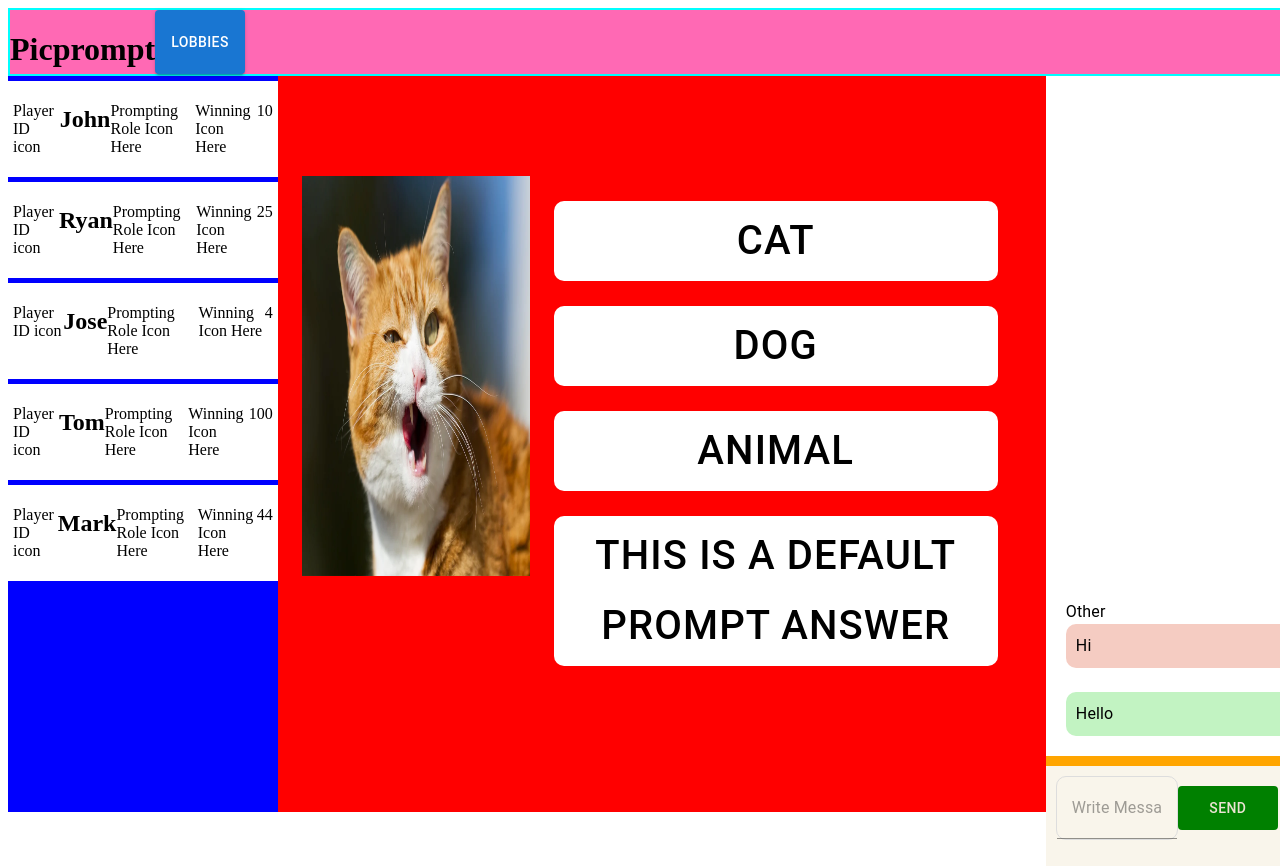
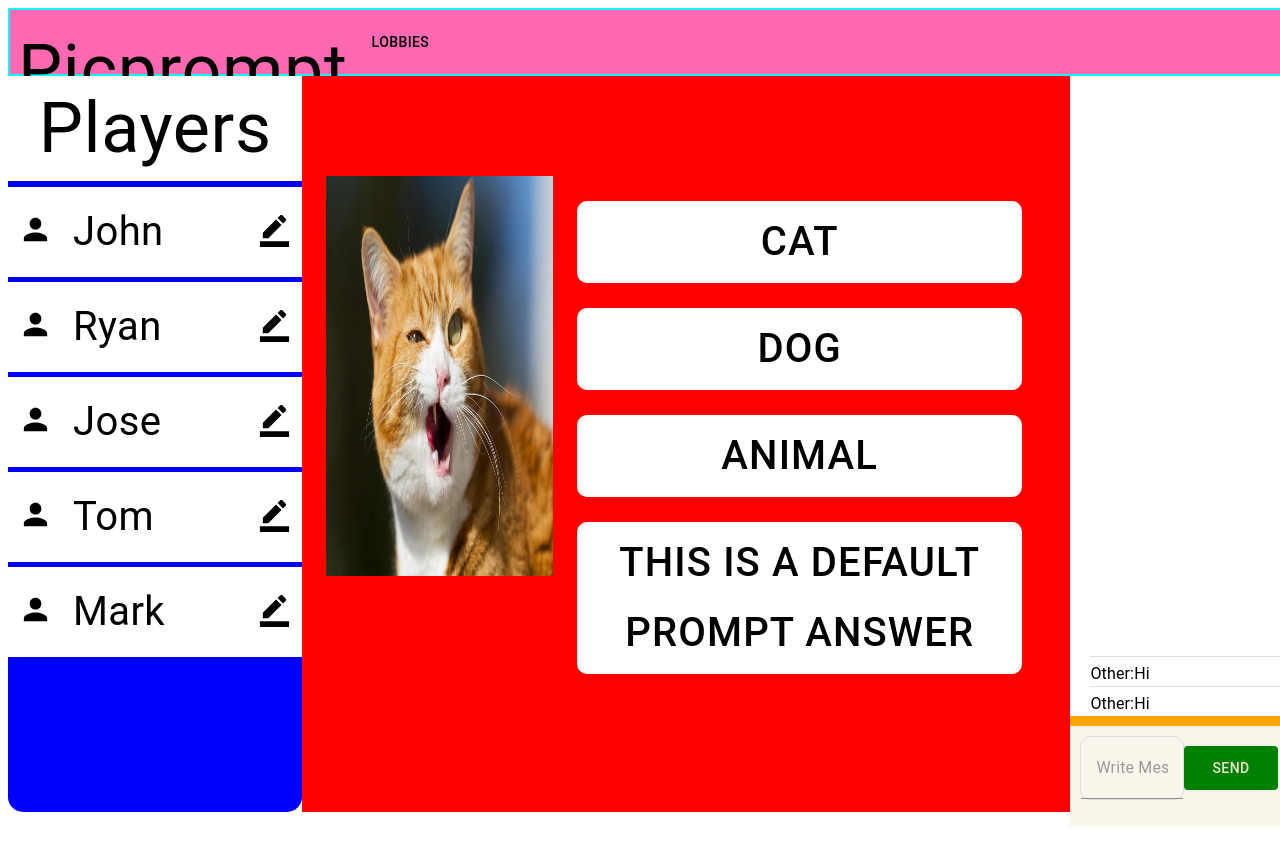
Before and after one commit to dohnnie/se-project, a React (Vite) app in the folder frontend/: page /game in a window 1280 px wide. Shown: the top 866 px of the page. After the commit the page ends 826 px from the top, so only its background shows below. Built offline with nearby package versions, Linux system fonts and the light colour scheme; no server answers.

Commit message:
Added icons to player list

```diff
--- a/frontend/src/App.tsx
+++ b/frontend/src/App.tsx
@@ -3,22 +3,22 @@ import { io } from 'socket.io-client';
 import GamePage from './components/GamePage';
 import LobbyPage from './components/LobbyPage';
 import { BrowserRouter, Routes, Route } from 'react-router-dom';
+import { Box } from '@mui/material';
 
 const socket = io('http://localhost:3000');
 
 const App: React.FC = () => {
   return (
-    <>
-      <meta name="viewport" content="initial-scale=1, width=device-width" />
+    <Box sx={{
+      m: '0'
+    }}>
       <BrowserRouter>
-        <div>
-          <Routes>
-            <Route path="/" element={<LobbyPage socket={socket} />} />
-            <Route path="/game" element={<GamePage socket={socket} />} />
-          </Routes>
-        </div>
+        <Routes>
+          <Route path="/" element={<LobbyPage socket={socket} />} />
+          <Route path="/game" element={<GamePage socket={socket} />} />
+        </Routes>
       </BrowserRouter>
-    </>
+    </Box>
   );
 }
 
--- a/frontend/src/components/ChatBody.tsx
+++ b/frontend/src/components/ChatBody.tsx
@@ -1,5 +1,4 @@
 import { Box } from '@mui/material';
-import ClientMessage from './ClientMessage';
 import Message from './Message';
 
 const ChatBody = () => {
@@ -10,12 +9,12 @@ const ChatBody = () => {
             width: '100%',
             height: '80vh',
             bgcolor: '#fff',
-            padding: '20px',
+            px: '20px',
             overflowY: 'scroll',
             display: 'flex',
             flexDirection: 'column-reverse'
         }}>
-            <ClientMessage />
+            <Message />
             <Message />
         </Box >
     );
--- a/frontend/src/components/ClientMessage.tsx
+++ /dev/null
@@ -1,26 +0,0 @@
-import { Box, Typography } from '@mui/material';
-
-const ClientMessage = () => {
-    return (
-        <Box sx={{
-            fontSize: '13px',
-        }}>
-            <Typography component='p'
-                sx={{
-                    textAlign: 'right'
-                }}>You</Typography>
-            <Box sx={{
-                bgcolor: '#c2f3c2',
-                maxWidth: '300px',
-                p: '10px',
-                borderRadius: '10px',
-                marginLeft: 'auto',
-                fontSize: '15px',
-            }}>
-                <Typography component='p'>Hello</Typography>
-            </Box>
-        </Box>
-    );
-};
-
-export default ClientMessage;
--- a/frontend/src/components/GamePage.tsx
+++ b/frontend/src/components/GamePage.tsx
@@ -1,6 +1,6 @@
 import React from 'react';
 import { useNavigate } from 'react-router-dom';
-import { Container, Box, Button } from '@mui/material';
+import { Container, Box, Button, Typography, Divider } from '@mui/material';
 import PlayerCard from './PlayerCard';
 import ChatBody from './ChatBody';
 import ChatFooter from './ChatFooter';
@@ -34,15 +34,16 @@ const GamePage = ({ socket, status = 4 }) => {
         <Box
             sx={{
                 bgcolor: 'black',
-                maxHeight: '100vh',
+                maxHeight: 'calc(100vh - 10px)',
                 maxWidth: '100%',
                 display: "flex",
                 flexDirection: "column",
+                m: '0',
             }}>
             <Box
                 sx={{
                     bgcolor: 'hotpink',
-                    minHeight: '8vh',
+                    maxHeight: '8vh',
                     minWidth: '100vw',
                     border: 2,
                     borderColor: 'cyan',
@@ -50,10 +51,24 @@ const GamePage = ({ socket, status = 4 }) => {
                     flexDirection: 'row',
                 }}
             >
-                <h1>Picprompt</h1>
+                <Typography component='h1'
+                    sx={{
+                        fontSize: '70px',
+                        m: 1,
+                    }}
+                >
+                    Picprompt
+                </Typography>
                 <Button
-                    variant='contained'
+                    variant='text'
                     onClick={handleLobby}
+                    sx={{
+                        size: 'small',
+                        minHeight: '5vh',
+                        display: 'flex',
+                        color: 'black',
+                        m: 1,
+                    }}
                 >
                     Lobbies
                 </Button>
@@ -64,8 +79,22 @@ const GamePage = ({ socket, status = 4 }) => {
                         bgcolor: 'blue',
                         minHeight: '92vh',
                         minWidth: '10vw',
+                        borderRadius: '15px',
                     }}
                 >
+                    <Typography
+                        component='h1'
+                        sx={{
+                            fontSize: '70px',
+                            display: 'flex',
+                            alignContent: 'center',
+                            justifyContent: 'center',
+                            bgcolor: 'white',
+                        }}
+                    >
+                        Players
+                    </Typography>
+                    <Divider />
                     {playerList.map(player =>
                         <PlayerCard player={player} />)}
                 </Box>
@@ -77,7 +106,7 @@ const GamePage = ({ socket, status = 4 }) => {
                         maxWidth: '70vw',
                     }}
                 >
-                    {(status !== 4) ? (<GameArea />) : (<VotingArea prompts={answers} />)}
+                    {(status !== 4) ? (<GameArea status={status} />) : (<VotingArea prompts={answers} />)}
                 </Container>
                 <Box
                     sx={{
--- a/frontend/src/components/LobbyPage.tsx
+++ b/frontend/src/components/LobbyPage.tsx
@@ -1,32 +1,107 @@
 import { useState, useEffect } from 'react';
 import { useNavigate } from "react-router-dom";
+import { Container, Box, FormControl, Input, Button, Typography } from '@mui/material';
 
 const LobbyPage = ({ socket }) => {
     const navigate = useNavigate();
     const [name, setName] = useState(() => '')
+    const [lobbyId, setLobbyId] = useState(() => '')
 
 
     const handleCreateLobby = (e) => {
         e.preventDefault();
         console.log('Create button clicked!');
+        console.log(`Name: ${name}`);
         socket.emit('create', { name: name });
+        navigate('/game');
+    };
+
+    const handleJoinLobby = (e) => {
+        e.preventDefault();
+        console.log('Join button clicked!');
+        console.log(`Name: ${name}`);
+        console.log(`Join Code: ${lobbyId}`);
         navigate('/game');
     };
 
 
     return (
-        <div>
-            <form onSubmit={handleCreateLobby}>
-                <input
-                    type="text"
-                    name="username"
-                    id="username"
-                    value={name}
-                    onChange={(e) => setName(e.target.value)}
-                />
-                <button>Join Lobby</button>
-            </form>
-        </div >
+        <Container sx={{
+            alignItems: 'center',
+            justifyContent: 'center',
+            display: 'flex',
+            flexDirection: 'column',
+        }}>
+            <Typography component='h1'
+                sx={{
+                    fontSize: '200px',
+                }}
+            >
+                PicPrompt
+            </Typography>
+            <Box component='form'
+                sx={{
+                    display: 'flex',
+                    flexDirection: 'column',
+                    my: '5px',
+                }}>
+                <FormControl>
+                    <Input
+                        type="text"
+                        placeholder='Enter your name'
+                        value={name}
+                        onChange={(e) => setName(e.target.value)}
+                        sx={{
+                            minHeight: '5vh',
+                            minWidth: '20%',
+                            fontSize: '30px',
+                            mb: '10px',
+                        }}
+                    />
+                </FormControl>
+                <FormControl>
+                    <Input
+                        type='text'
+                        name='lobbyid'
+                        placeholder='Enter lobby ID'
+                        value={lobbyId}
+                        onChange={(e) => setLobbyId(e.target.value)}
+                        sx={{
+                            minHeight: '5vh',
+                            minWidth: '20%',
+                            fontSize: '30px'
+                        }}
+                    />
+                </FormControl>
+            </Box>
+            <Box sx={{
+                display: 'flex',
+                flexDirection: 'column',
+                mt: '20px',
+                minWidth: '35%'
+            }}>
+                <Button sx={{
+                    height: '5vh',
+                    mb: '10px',
+                    minWidth: '100%',
+                }}
+                    variant='contained'
+                    onClick={handleCreateLobby}
+                >
+                    Create Lobby
+                </Button>
+                <Button
+                    sx={{
+                        height: '5vh',
+                        minWidth: '100%',
+                    }}
+                    variant='contained'
+                    onClick={handleJoinLobby}
+                >
+                    Join Lobby
+                </Button>
+            </Box>
+        </Container>
     );
 }
 
--- a/frontend/src/components/Message.tsx
+++ b/frontend/src/components/Message.tsx
@@ -1,19 +1,24 @@
-import { Box, Typography } from '@mui/material';
+import { Box, Typography, Divider } from '@mui/material';
 
 const Message = () => {
     return (
-        <Box sx={{ fontSize: '13px' }}>
-            <Typography component='p'>Other</Typography>
+        <>
             <Box sx={{
-                bgcolor: '#f5ccc2',
-                width: '300px',
-                p: '10px',
-                borderRadius: '10px',
+                display: 'flex',
+                flexDirection: 'row',
                 fontSize: '15px',
+                mt: '5px',
+                minHeight: '3vh'
             }}>
-                <Typography component='p'>Hi</Typography>
+                <Typography component='p'>Other: </Typography>
+                <Box sx={{
+                    fontSize: '15px',
+                }}>
+                    <Typography component='p'>Hi</Typography>
+                </Box>
             </Box>
-        </Box>
+            <Divider />
+        </>
     );
 };
 
--- a/frontend/src/components/PlayerCard.tsx
+++ b/frontend/src/components/PlayerCard.tsx
@@ -1,5 +1,8 @@
+import PersonIcon from '@mui/icons-material/Person';
+import BorderColorIcon from '@mui/icons-material/BorderColor';
+import StarIcon from '@mui/icons-material/Star';
 import React from 'react';
-import { Box } from '@mui/material';
+import { Box, Typography } from '@mui/material';
 
 const PlayerCard = ({ player }) => {
 
@@ -12,14 +15,59 @@ const PlayerCard = ({ player }) => {
             bgcolor: 'white',
             maxHeight: '25vh',
             maxWidth: '100vw',
+            minWidth: '100vw',
             my: '5px',
-            p: '5px'
+            p: '5px',
+            justifyContent: 'start',
+            alignContent: 'start',
         }}>
-            <p>Player ID icon</p>
-            <h2>{name}</h2>
-            <p>Prompting Role Icon Here</p>
-            <p>Winning Icon Here</p>
-            <p>{points}</p>
+            <PersonIcon sx={{
+                fontSize: '35px',
+                my: '20px',
+                mx: '5px',
+            }} />
+            <Box sx={{
+                my: '10px',
+                ml: '5px',
+                width: '14%',
+                pl: '10px'
+            }}>
+                <Typography component='h1'
+                    sx={{
+
+                        fontSize: '40px',
+                    }}
+                >
+                    {name}
+                </Typography>
+            </Box>
+            <BorderColorIcon sx={{
+                fontSize: '35px',
+                my: '20px',
+                mx: '5px',
+            }} />
+            <StarIcon sx={{
+                fontSize: '35px',
+                my: '20px',
+                mx: '5px',
+            }} />
+            <Box sx={{
+                display: 'flex',
+                justifyContent: 'end',
+                alignContent: 'end',
+                bgcolor: 'white',
+                minWidth: '2%',
+                maxWidth: '3%',
+            }}>
+                <Typography component='h1'
+                    sx={{
+                        fontSize: '37px',
+                        my: '10px',
+                    }}
+                >
+                    {points}
+                </Typography>
+            </Box>
         </Box>
     );
 }
--- a/frontend/src/components/VotingArea.tsx
+++ b/frontend/src/components/VotingArea.tsx
@@ -12,7 +12,7 @@ const Prompts = ({ prompt }) => {
             minHeight: '10vh',
             minWidth: '50%',
         }}>
-            <Button sx={{ fontSize: '40px', p: '5px', color: 'black' }}>{prompt}</Button>
+            <Button sx={{ fontSize: '40px', color: 'black', minHeight: '100%', minWidth: '100%', borderRadius: '10px' }}>{prompt}</Button>
         </Box>
     );
 }
```
